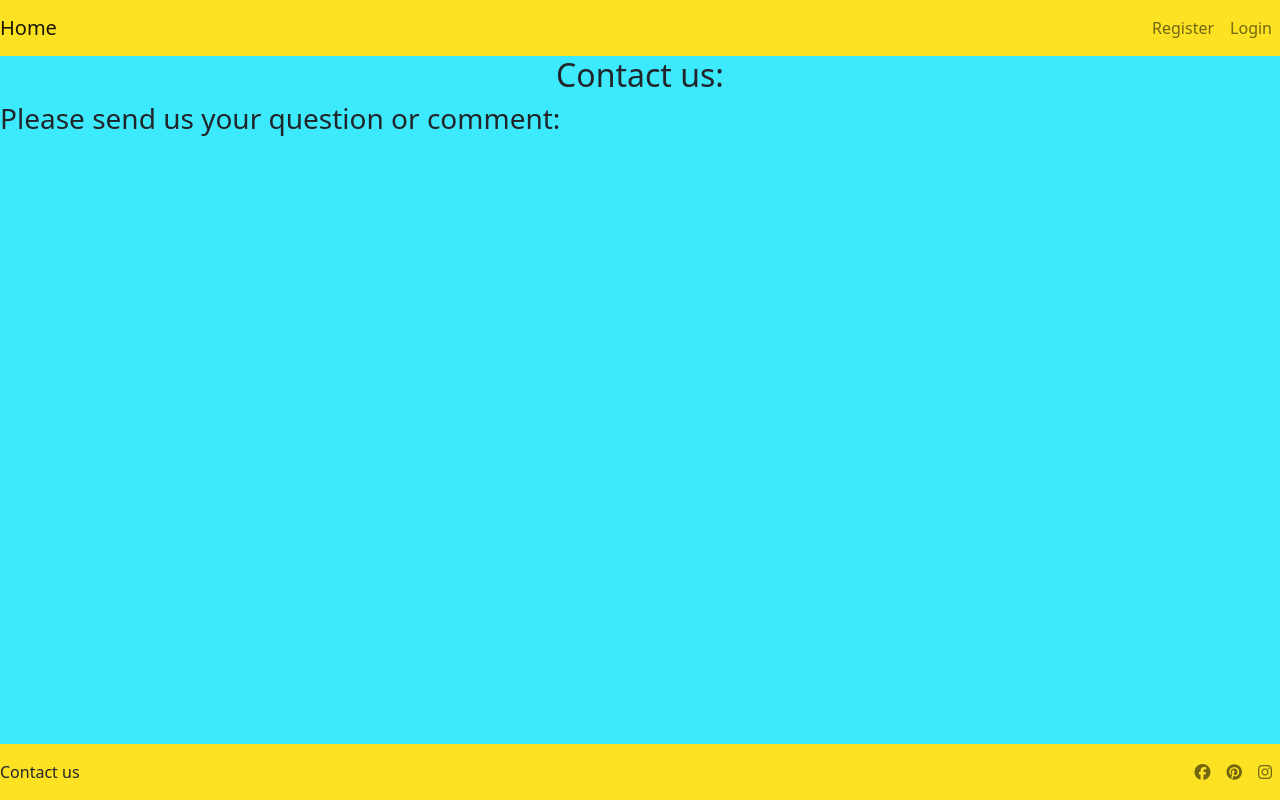
After one commit to Corentin-Vidick/P4-JSDogTraining, a Django app: page /contact/ in a window 1280 px wide. The commit adds this page. Run offline with Django 3.2, Linux system fonts and the light colour scheme; some libraries are stand-ins or nearby versions.

Commit message:
Add contact view

```diff
--- /dev/null
+++ b/bookings/templates/bookings/contact.html
@@ -0,0 +1,15 @@
+{% extends "base.html" %}
+
+{% block content %}
+
+<h2 class="text-center">Contact us:</h2>
+
+    <h3>Please send us your question or comment:</h3>
+    <!-- <form action="" method="post">
+        {% csrf_token %}
+        {{ form.as_p }}
+        <button type="submit" name="saveProfile" class="btn btn-light">Save</button>
+        <a href="{% url 'user_profile' %}" class="btn btn-danger">Cancel</a>
+    </form> -->
+
+{% endblock %}
--- a/bookings/urls.py
+++ b/bookings/urls.py
@@ -18,4 +18,6 @@ urlpatterns = [
          name='user_profile'),
     path('delete_profile/', views.delete_profile,
          name='delete_profile'),
+     path('contact/', views.contact,
+         name='contact'),
 ]
--- a/bookings/views.py
+++ b/bookings/views.py
@@ -129,3 +129,15 @@ def delete_profile(request):
     profile_to_delete.delete()
 
     return redirect("user_profile")
+
+
+def contact(request):
+    """
+    Contact form
+    """
+    sessions = SessionsIndividual.objects.all()
+    context = {
+        'sessions': sessions
+    }
+
+    return render(request, "bookings/contact.html", context)
--- a/templates/base.html
+++ b/templates/base.html
@@ -57,7 +57,9 @@
 
     <footer>
         <nav class="navbar fixed-bottom navbar-expand-sm">
-            <a class="nav-link" href="#" target="_blank" aria-label="Contact us (opens in a new tab)">Contact</a>
+            <a class="nav-link" href="{% url 'contact' %}" aria-label="contact us">
+                Contact us
+            </a>
             <!-- This button only appears when screen size is small (.navbar-expand-sm) -->
             <button class="navbar-toggler" type="button" data-bs-toggle="collapse" data-bs-target="#navbarSocialMedia"
                 aria-controls="navbarSupportedContent" aria-expanded="false" aria-label="Toggle navigation">
```
Also changed, not shown: bookings/tests.py (+32 -10 lines), jstraining/settings.py (+11 -9 lines), bookings/migrations/0011_auto_20230227_1140.py (added), db.sqlite3.
